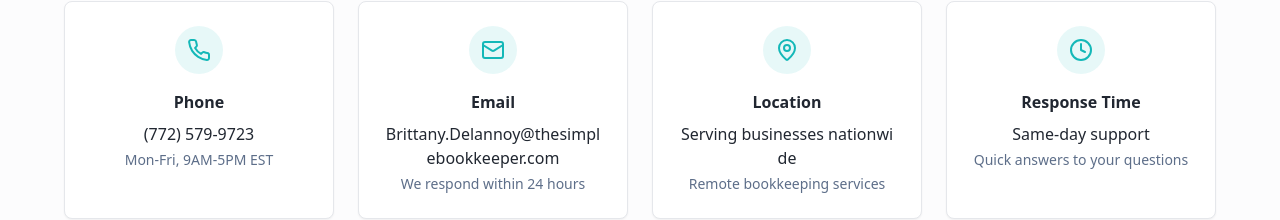
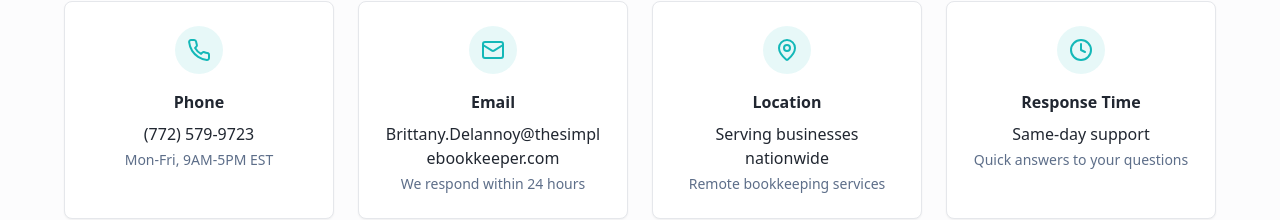
Before and after one commit to aarondelannoy/the-simple-bookkeeper-web, a React (Vite) app: page / in a window 1280 px wide. Shown: the part 2896-3116 px from the top of the page. Built offline with nearby package versions, Linux system fonts and the light colour scheme.

Commit message:
Fix text wrapping in hero

```diff
--- a/src/components/Contact.tsx
+++ b/src/components/Contact.tsx
@@ -51,7 +51,7 @@ const Contact = () => {
                   <info.icon className="w-6 h-6 text-primary" />
                 </div>
                 <h3 className="font-semibold text-foreground mb-2">{info.title}</h3>
-                <p className="text-foreground font-medium mb-1 text-sm sm:text-base break-all">{info.content}</p>
+                <p className={`text-foreground font-medium mb-1 text-sm sm:text-base ${info.title === 'Email' ? 'break-all' : ''}`}>{info.content}</p>
                 <p className="text-sm text-muted-foreground">{info.subtitle}</p>
               </CardContent>
             </Card>
```
